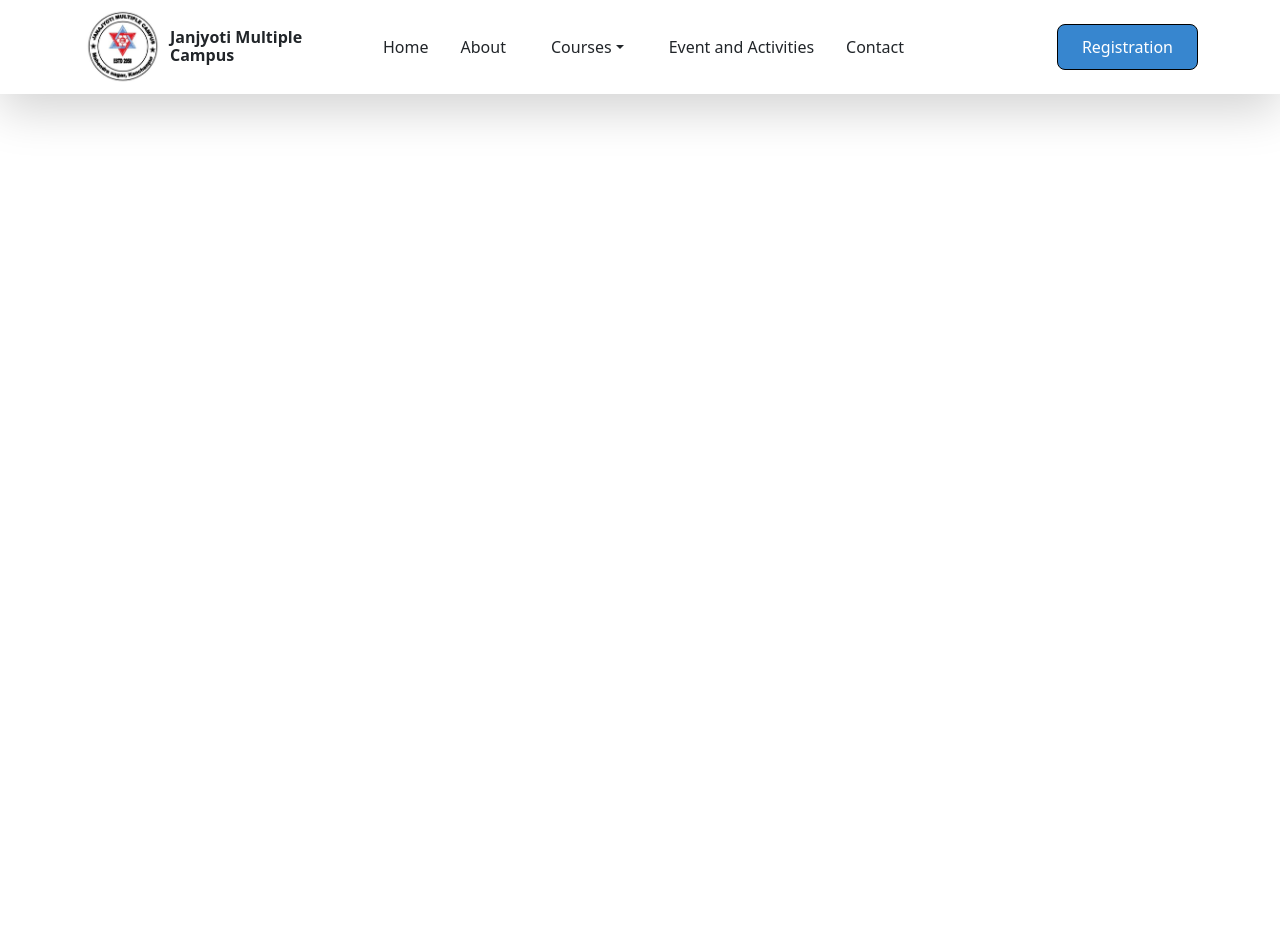
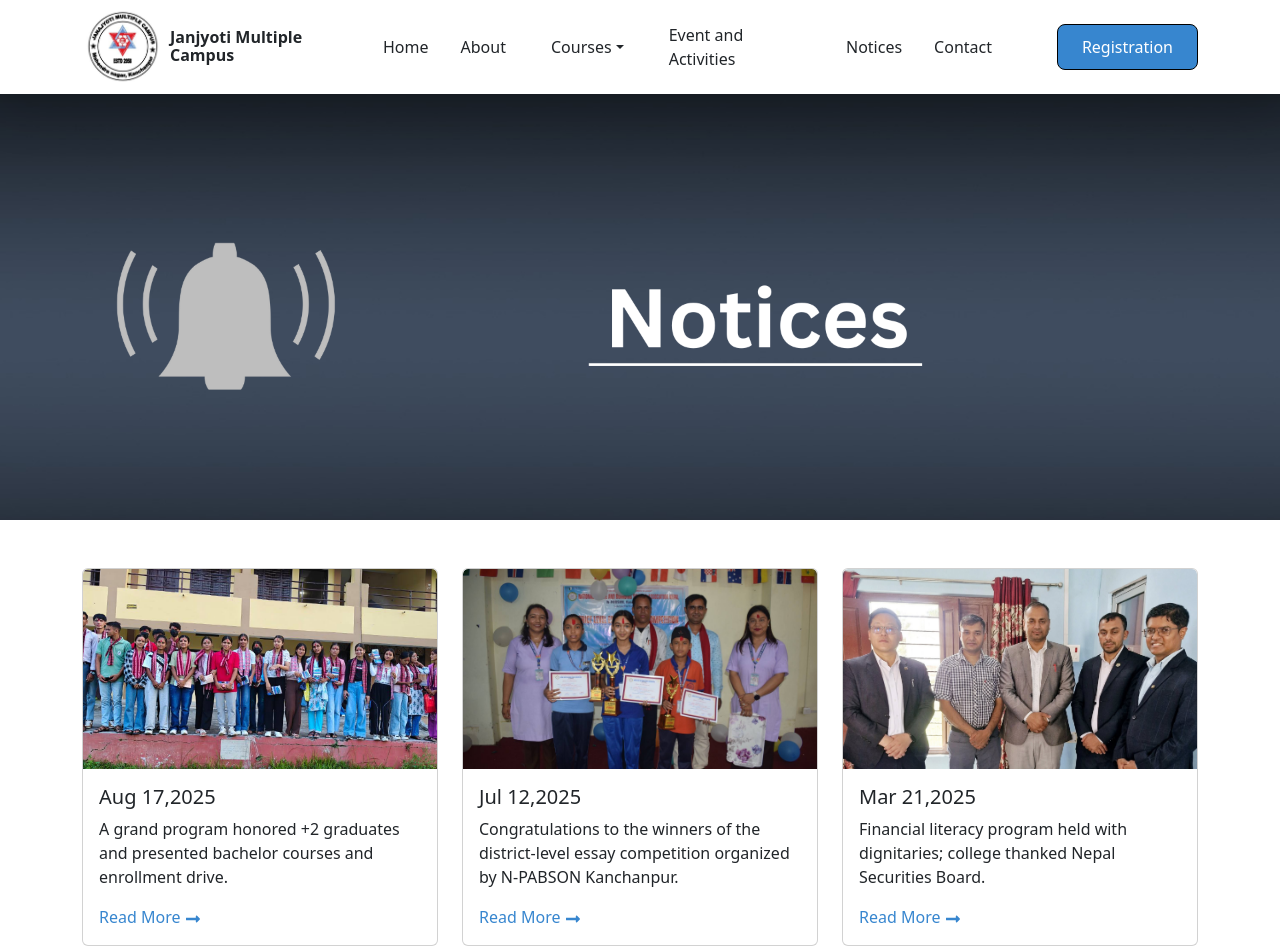
Before and after one commit to dammar2171/jmc, a React (Vite) app: page /notice in a window 1280 px wide. Shown: the top 952 px of the page. Before the commit the page ends 800 px from the top, so only its background shows below. Built offline with nearby package versions, Linux system fonts and the light colour scheme.

Commit message:
Notice page added and css improved

```diff
--- a/src/App.css
+++ b/src/App.css
@@ -279,6 +279,17 @@
   height: 20rem;
   width: 100%;
 }
+.custumEvent-card{
+  transition: transform 0.3s ease, box-shadow 0.3s ease;
+  border-radius: 12px;
+  overflow: hidden;
+}
+.custumEvent-card:hover{
+  transform: scale(1.05);
+  box-shadow: 0 8px 20px rgba(42, 43, 43, 0.3);
+  /* Neon glow */
+  cursor: pointer;
+}
 
 .contactList li{
   list-style: none;
--- a/src/App.jsx
+++ b/src/App.jsx
@@ -12,6 +12,7 @@ import Bbs from "./pages/Bbs";
 import Bsw from "./pages/Bsw";
 import Event from "./pages/Event";
 import Contact from "./pages/Contact";
+import Notice from "./pages/Notice";
 function App() {
   return (
     <Router>
@@ -24,6 +25,7 @@ function App() {
         <Route path="/courses/bbs" element={<Bbs />} />
         <Route path="/courses/bsw" element={<Bsw />} />
         <Route path="/event" element={<Event />} />
+        <Route path="/notice" element={<Notice />} />
         <Route path="/contact" element={<Contact />} />
       </Routes>
     </Router>
--- a/src/component/EventCard.jsx
+++ b/src/component/EventCard.jsx
@@ -1,7 +1,7 @@
 import { FaLongArrowAltRight } from "react-icons/fa";
 const EventCard = ({ item }) => {
   return (
-    <div className="card h-100" style={{ width: "100%" }}>
+    <div className="card h-100 custumEvent-card" style={{ width: "100%" }}>
       <img
         src={item.image}
         className="card-img-top"
--- a/src/component/Navbar.jsx
+++ b/src/component/Navbar.jsx
@@ -8,13 +8,11 @@ const Navbar = () => {
 
   return (
     <>
-      {/* --- Header / Navbar --- */}
       <header
         className={`container-fluid py-2 shadow-lg sticky-top bg-white ${style.navbarContainer}`}
       >
         <nav className="container text-dark">
           <div className="row align-items-center">
-            {/* --- Logo + Campus Text --- */}
             <div className="col-7 col-lg-3 d-flex align-items-center">
               <Link to={"/"}>
                 <img
@@ -36,7 +34,6 @@ const Navbar = () => {
               </p>
             </div>
 
-            {/* --- Desktop Nav Links --- */}
             <div className="col-lg-7 d-none d-lg-block">
               <ul className={`d-flex ${style.navList}`}>
                 <li className="px-3">
@@ -93,6 +90,11 @@ const Navbar = () => {
                   </Link>
                 </li>
                 <li className="px-3">
+                  <Link to="/notice" className="text-dark text-decoration-none">
+                    Notices
+                  </Link>
+                </li>
+                <li className="px-3">
                   <Link
                     to="/contact"
                     className="text-dark text-decoration-none"
@@ -103,7 +105,6 @@ const Navbar = () => {
               </ul>
             </div>
 
-            {/* --- Desktop Registration Button --- */}
             <div className="col-lg-2 text-end d-none d-lg-block">
               <button
                 className={style.registrationButton}
@@ -114,7 +115,6 @@ const Navbar = () => {
               </button>
             </div>
 
-            {/* --- Mobile/Tablet Hamburger --- */}
             <div className="col-5 d-lg-none text-end">
               <button
                 className="btn border-0"
@@ -128,12 +128,11 @@ const Navbar = () => {
         </nav>
       </header>
 
-      {/* --- Offcanvas for Mobile/Tablet --- */}
       <div
         className={`offcanvas offcanvas-end ${showOffcanvas ? "show" : ""}`}
         style={{
-          top: 0, // aligns to top
-          height: "100%", // full height
+          top: 0,
+          height: "100%",
           visibility: showOffcanvas ? "visible" : "hidden",
           backdropFilter: "blur(10px)",
           background: "rgba(255,255,255,0.95)",
@@ -180,6 +179,11 @@ const Navbar = () => {
             <li className="mb-3">
               <Link to="/event" onClick={() => setShowOffcanvas(false)}>
                 Event and Activities
+              </Link>
+            </li>
+            <li className="mb-3">
+              <Link to="/notice" onClick={() => setShowOffcanvas(false)}>
+                Notices
               </Link>
             </li>
             <li className="mb-3">
--- /dev/null
+++ b/src/pages/Notice.jsx
@@ -0,0 +1,16 @@
+import EventCardList from "../component/EventCardList";
+import PageTop from "../component/PageTop";
+import Footer from "../component/Footer";
+import ConsultationBanner from "../component/ConsultationBanner";
+import noticeBanner from "../assets/NoticeBanner.png";
+const Notice = () => {
+  return (
+    <>
+      <PageTop Banner={noticeBanner} />
+      <EventCardList />
+      <ConsultationBanner />
+      <Footer />
+    </>
+  );
+};
+export default Notice;
```
Also changed, not shown: src/assets/NoticeBanner.png (added).
